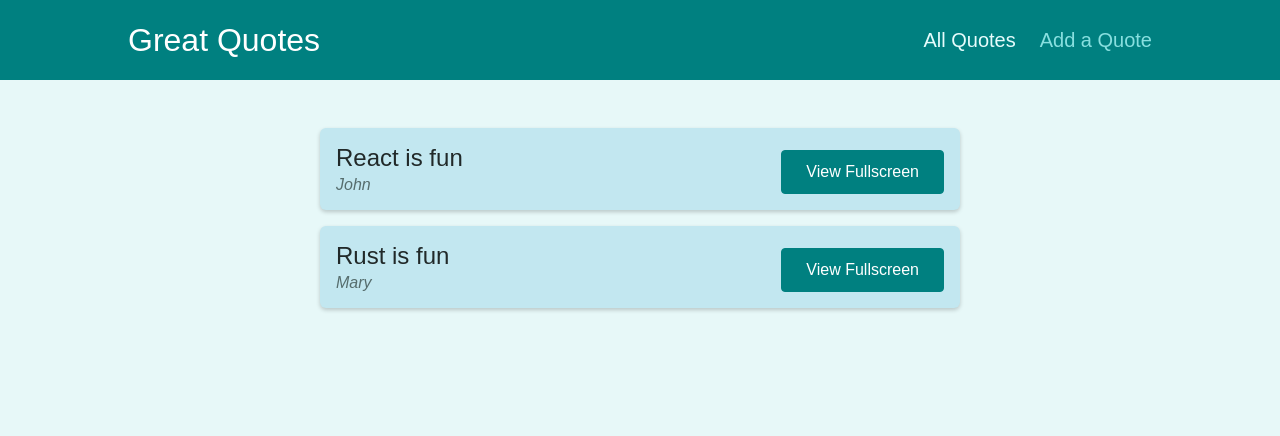
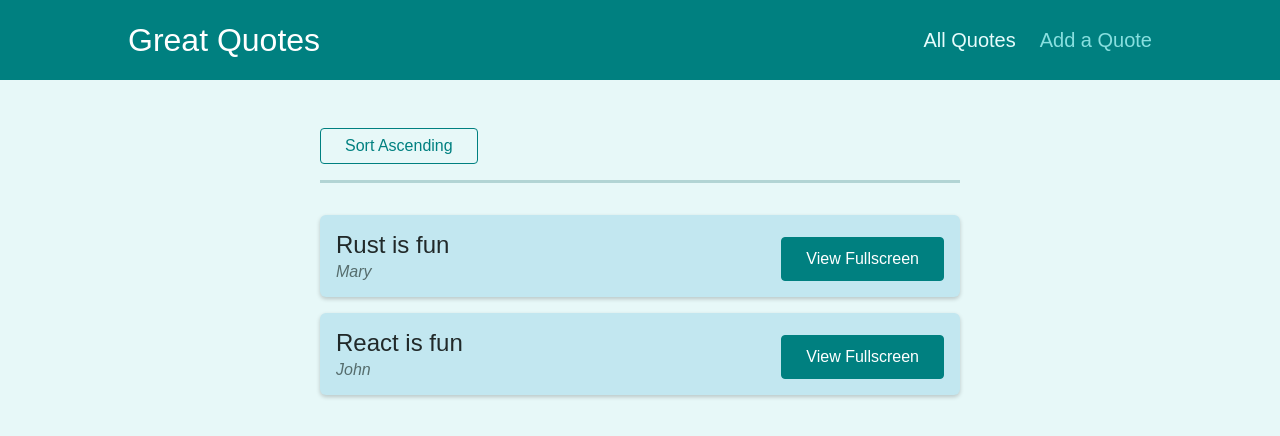
Before and after one commit to MS-D-rei/React_Router_Sample_App, a React (Vite) app: page /quotes in a window 1280 px wide. Shown: the top 436 px of the page. Built offline with nearby package versions, Linux system fonts and the light colour scheme.

Commit message:
add sorting to QuoteList

```diff
--- a/src/components/quotes/QuoteList.tsx
+++ b/src/components/quotes/QuoteList.tsx
@@ -1,16 +1,52 @@
 import { QuoteType } from '@/components/quotes/types';
 import QuoteITem from '@/components/quotes/QuoteItem';
-import { QuoteListUl } from '@/components/quotes/QuoteListStyle';
+import {
+  QuoteListSortDiv,
+  QuoteListUl,
+} from '@/components/quotes/QuoteListStyle';
+import { useHistory, useLocation } from 'react-router-dom';
+
+const sortQuotes = (quotes: QuoteType[], isAscending: boolean) => {
+  return quotes.sort((a: QuoteType, b: QuoteType) => {
+    if (isAscending) {
+      return a.id > b.id ? 1 : -1;
+    } else {
+      return a.id < b.id ? 1 : -1;
+    }
+  });
+};
 
 interface QuoteListProps {
   quotes: QuoteType[];
 }
 
 function QuoteList({ quotes }: QuoteListProps) {
+  const history = useHistory();
+  const location = useLocation();
+
+  const queryParams = new URLSearchParams(location.search);
+
+  console.log(location);
+  console.log(queryParams);
+
+  const isSortingAscending = queryParams.get('sort') === 'asc';
+
+  const sortedQuotes = sortQuotes(quotes, isSortingAscending);
+
+  const changeSortingHandler = () => {
+    // after push, this component will be re-evaluated.
+    history.push(`/quotes?sort=${isSortingAscending ? 'desc' : 'asc'}`);
+  };
+
   return (
     <>
+      <QuoteListSortDiv>
+        <button onClick={changeSortingHandler}>
+          Sort {isSortingAscending ? 'Decending' : 'Ascending'}
+        </button>
+      </QuoteListSortDiv>
       <QuoteListUl>
-        {quotes.map((quote) => (
+        {sortedQuotes.map((quote) => (
           <QuoteITem
             key={quote.id}
             id={quote.id}
```
